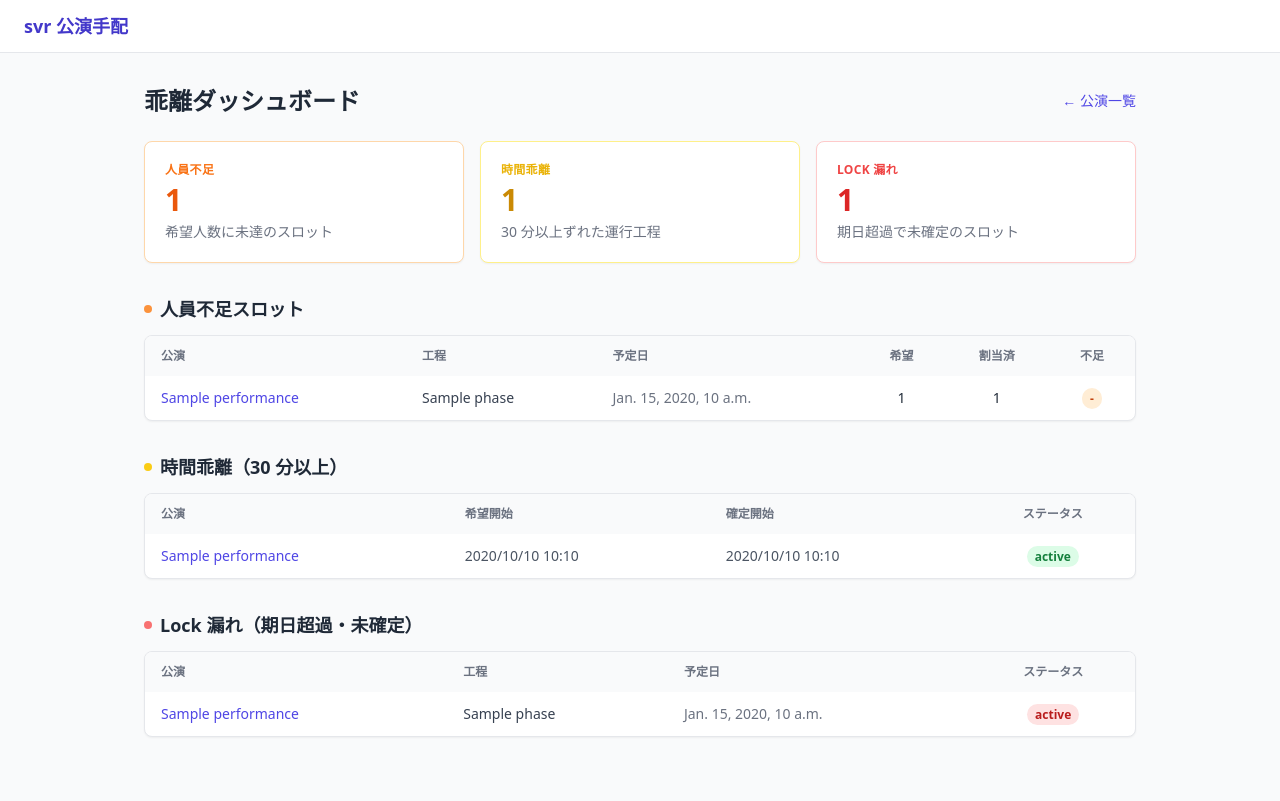
After one commit to satoshi-tateishi/svr, a Django app: template src/templates/performances/dashboard.html in a window 1280 px wide. The commit adds this page. Run offline with Django 3.2, Linux system fonts and the light colour scheme; the template is opened without the code that fills it: most values are stand-ins (such as "Sample title", 1, 10 or a date in 2020); some libraries are stand-ins or nearby versions.

Commit message:
feat: Week 7 — UI ブラッシュアップ + 乖離ダッシュボードを実装
- DashboardQueryService の結果（人員不足・時間乖離・Lock漏れ）を
  一覧表示するダッシュボードビューを追加
- 公演詳細ページに PDF ダウンロードボタンを追加
- 工程ごとの Lock 済みアサイン数・確定金額サマリーを表示
- PhaseSlot に locked_assignment_count / locked_total_amount プロパティを追加
- ナビゲーションバーにダッシュボードリンクを追加
- 9 テスト追加（全 91 テスト PASSED）

Co-Authored-By: Claude Sonnet 4.6 <noreply@anthropic.com>

```diff
--- a/src/apps/performances/urls.py
+++ b/src/apps/performances/urls.py
@@ -6,6 +6,7 @@ app_name = 'performances'
 
 urlpatterns = [
     path('', views.performance_list, name='list'),
+    path('dashboard/', views.dashboard, name='dashboard'),
     path('create/', views.performance_create, name='create'),
     path('<int:pk>/', views.performance_detail, name='detail'),
     path('<int:pk>/apply-template/', views.apply_template, name='apply_template'),
--- a/src/templates/base.html
+++ b/src/templates/base.html
@@ -9,7 +9,12 @@
 <body class="bg-gray-50 text-gray-800 min-h-screen">
 
 <nav class="bg-white border-b border-gray-200 px-6 py-3 flex items-center justify-between">
-  <a href="{% url 'performances:list' %}" class="font-bold text-lg text-indigo-700">svr 公演手配</a>
+  <div class="flex items-center gap-6">
+    <a href="{% url 'performances:list' %}" class="font-bold text-lg text-indigo-700">svr 公演手配</a>
+    {% if user.is_authenticated %}
+      <a href="{% url 'performances:dashboard' %}" class="text-sm text-gray-600 hover:text-indigo-600">ダッシュボード</a>
+    {% endif %}
+  </div>
   <div class="flex items-center gap-4 text-sm">
     {% if user.is_authenticated %}
       <span class="text-gray-500">{{ user.get_full_name|default:user.username }}</span>
--- /dev/null
+++ b/src/templates/performances/dashboard.html
@@ -0,0 +1,166 @@
+{% extends "base.html" %}
+
+{% block title %}乖離ダッシュボード | svr{% endblock %}
+
+{% block content %}
+<div class="mb-6 flex items-center justify-between">
+  <h1 class="text-2xl font-bold">乖離ダッシュボード</h1>
+  <a href="{% url 'performances:list' %}" class="text-sm text-indigo-600 hover:underline">← 公演一覧</a>
+</div>
+
+{# ===== サマリーカード ===== #}
+<div class="grid grid-cols-3 gap-4 mb-8">
+  <div class="bg-white rounded-lg shadow-sm border border-orange-200 p-5">
+    <p class="text-xs font-semibold text-orange-500 uppercase tracking-wide mb-1">人員不足</p>
+    <p class="text-3xl font-bold text-orange-600">{{ staffing_shortages.count }}</p>
+    <p class="text-sm text-gray-500 mt-1">希望人数に未達のスロット</p>
+  </div>
+  <div class="bg-white rounded-lg shadow-sm border border-yellow-200 p-5">
+    <p class="text-xs font-semibold text-yellow-500 uppercase tracking-wide mb-1">時間乖離</p>
+    <p class="text-3xl font-bold text-yellow-600">{{ schedule_drifts.count }}</p>
+    <p class="text-sm text-gray-500 mt-1">30 分以上ずれた運行工程</p>
+  </div>
+  <div class="bg-white rounded-lg shadow-sm border border-red-200 p-5">
+    <p class="text-xs font-semibold text-red-500 uppercase tracking-wide mb-1">Lock 漏れ</p>
+    <p class="text-3xl font-bold text-red-600">{{ unlocked_past_slots.count }}</p>
+    <p class="text-sm text-gray-500 mt-1">期日超過で未確定のスロット</p>
+  </div>
+</div>
+
+{# ===== 人員不足スロット ===== #}
+<section class="mb-8">
+  <h2 class="text-lg font-semibold mb-3 flex items-center gap-2">
+    <span class="inline-block w-2 h-2 rounded-full bg-orange-400"></span>
+    人員不足スロット
+  </h2>
+  {% if staffing_shortages %}
+    <div class="bg-white rounded-lg shadow-sm border border-gray-200 overflow-hidden">
+      <table class="w-full text-sm">
+        <thead class="bg-gray-50 text-gray-500 text-xs uppercase">
+          <tr>
+            <th class="px-4 py-3 text-left">公演</th>
+            <th class="px-4 py-3 text-left">工程</th>
+            <th class="px-4 py-3 text-left">予定日</th>
+            <th class="px-4 py-3 text-center">希望</th>
+            <th class="px-4 py-3 text-center">割当済</th>
+            <th class="px-4 py-3 text-center">不足</th>
+          </tr>
+        </thead>
+        <tbody class="divide-y divide-gray-100">
+          {% for slot in staffing_shortages %}
+          <tr class="hover:bg-orange-50">
+            <td class="px-4 py-3">
+              <a href="{% url 'performances:detail' slot.phase.performance.pk %}"
+                 class="text-indigo-600 hover:underline font-medium">
+                {{ slot.phase.performance.title }}
+              </a>
+            </td>
+            <td class="px-4 py-3 text-gray-700">{{ slot.phase.name }}</td>
+            <td class="px-4 py-3 text-gray-500">
+              {{ slot.phase.suggested_date|default:"未設定" }}
+            </td>
+            <td class="px-4 py-3 text-center font-medium">{{ slot.requested_staff_count }}</td>
+            <td class="px-4 py-3 text-center font-medium">{{ slot.actual_count }}</td>
+            <td class="px-4 py-3 text-center">
+              <span class="px-2 py-0.5 rounded-full text-xs font-semibold bg-orange-100 text-orange-700">
+                -{{ slot.requested_staff_count|add:"-"|add:slot.actual_count }}
+              </span>
+            </td>
+          </tr>
+          {% endfor %}
+        </tbody>
+      </table>
+    </div>
+  {% else %}
+    <p class="text-sm text-gray-400 py-4">人員不足のスロットはありません。</p>
+  {% endif %}
+</section>
+
+{# ===== 時間乖離（スケジュールドリフト） ===== #}
+<section class="mb-8">
+  <h2 class="text-lg font-semibold mb-3 flex items-center gap-2">
+    <span class="inline-block w-2 h-2 rounded-full bg-yellow-400"></span>
+    時間乖離（30 分以上）
+  </h2>
+  {% if schedule_drifts %}
+    <div class="bg-white rounded-lg shadow-sm border border-gray-200 overflow-hidden">
+      <table class="w-full text-sm">
+        <thead class="bg-gray-50 text-gray-500 text-xs uppercase">
+          <tr>
+            <th class="px-4 py-3 text-left">公演</th>
+            <th class="px-4 py-3 text-left">希望開始</th>
+            <th class="px-4 py-3 text-left">確定開始</th>
+            <th class="px-4 py-3 text-center">ステータス</th>
+          </tr>
+        </thead>
+        <tbody class="divide-y divide-gray-100">
+          {% for op in schedule_drifts %}
+          <tr class="hover:bg-yellow-50">
+            <td class="px-4 py-3">
+              <a href="{% url 'performances:detail' op.performance.pk %}"
+                 class="text-indigo-600 hover:underline font-medium">
+                {{ op.performance.title }}
+              </a>
+            </td>
+            <td class="px-4 py-3 text-gray-600">{{ op.requested_start|date:"Y/m/d H:i" }}</td>
+            <td class="px-4 py-3 text-gray-600">{{ op.scheduled_start|date:"Y/m/d H:i" }}</td>
+            <td class="px-4 py-3 text-center">
+              <span class="px-2 py-0.5 rounded-full text-xs font-semibold
+                {% if op.status == 'locked' %}bg-green-100 text-green-700
+                {% else %}bg-yellow-100 text-yellow-700{% endif %}">
+                {{ op.get_status_display }}
+              </span>
+            </td>
+          </tr>
+          {% endfor %}
+        </tbody>
+      </table>
+    </div>
+  {% else %}
+    <p class="text-sm text-gray-400 py-4">時間乖離のある運行工程はありません。</p>
+  {% endif %}
+</section>
+
+{# ===== Lock 漏れスロット ===== #}
+<section class="mb-8">
+  <h2 class="text-lg font-semibold mb-3 flex items-center gap-2">
+    <span class="inline-block w-2 h-2 rounded-full bg-red-400"></span>
+    Lock 漏れ（期日超過・未確定）
+  </h2>
+  {% if unlocked_past_slots %}
+    <div class="bg-white rounded-lg shadow-sm border border-gray-200 overflow-hidden">
+      <table class="w-full text-sm">
+        <thead class="bg-gray-50 text-gray-500 text-xs uppercase">
+          <tr>
+            <th class="px-4 py-3 text-left">公演</th>
+            <th class="px-4 py-3 text-left">工程</th>
+            <th class="px-4 py-3 text-left">予定日</th>
+            <th class="px-4 py-3 text-center">ステータス</th>
+          </tr>
+        </thead>
+        <tbody class="divide-y divide-gray-100">
+          {% for slot in unlocked_past_slots %}
+          <tr class="hover:bg-red-50">
+            <td class="px-4 py-3">
+              <a href="{% url 'performances:detail' slot.phase.performance.pk %}"
+                 class="text-indigo-600 hover:underline font-medium">
+                {{ slot.phase.performance.title }}
+              </a>
+            </td>
+            <td class="px-4 py-3 text-gray-700">{{ slot.phase.name }}</td>
+            <td class="px-4 py-3 text-gray-500">{{ slot.phase.suggested_date }}</td>
+            <td class="px-4 py-3 text-center">
+              <span class="px-2 py-0.5 rounded-full text-xs font-semibold bg-red-100 text-red-700">
+                {{ slot.get_status_display }}
+              </span>
+            </td>
+          </tr>
+          {% endfor %}
+        </tbody>
+      </table>
+    </div>
+  {% else %}
+    <p class="text-sm text-gray-400 py-4">Lock 漏れのスロットはありません。</p>
+  {% endif %}
+</section>
+{% endblock %}
```
Also changed, not shown: docs/12_PORTAL_INTEGRATION_GUIDE.md (+65 -13 lines), src/apps/performances/models/base.py (+14 -0 lines), src/apps/performances/tests/test_dashboard_view.py (added, +218 -0 lines), src/apps/performances/views.py (+18 -0 lines), src/templates/performances/detail.html (+22 -3 lines).
